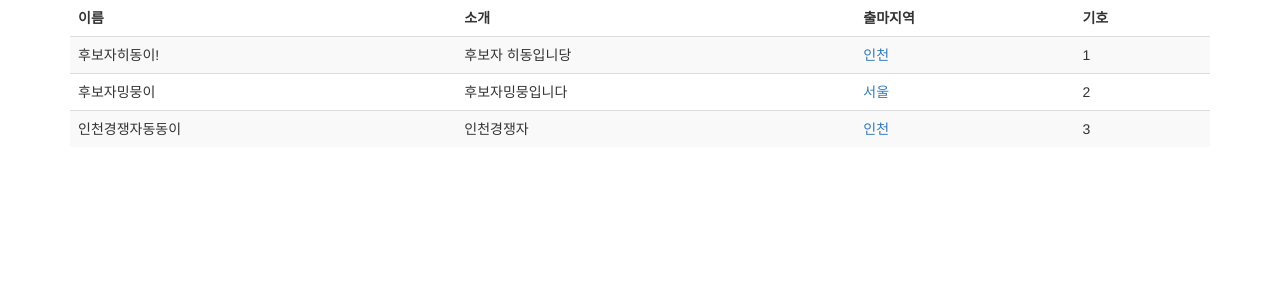
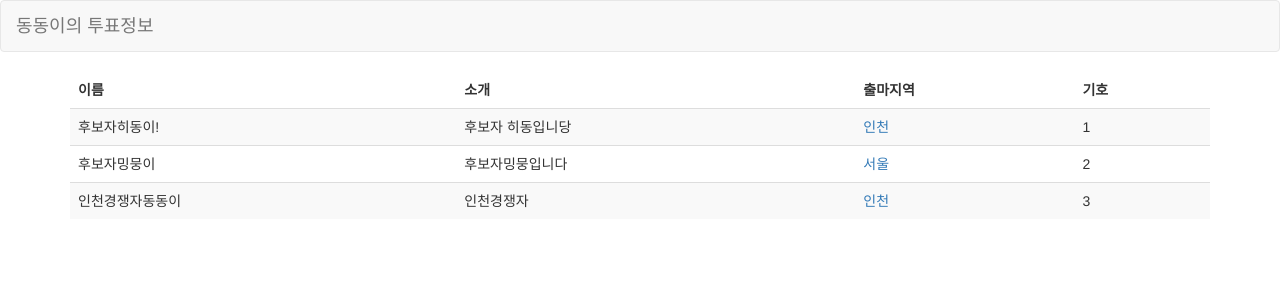
Before and after one commit to lastmagic/django_prac, a Django app: page / in a window 1280 px wide. Shown: the top 300 px of the page. Run offline with Django 3.2, Linux system fonts and the light colour scheme; data comes from the database, SQL or seed files in the repository; both versions use the stored data as it was after the commit; some libraries are stand-ins or nearby versions.

Commit message:
nav bar add

```diff
--- a/elections/templates/elections/layout.html
+++ b/elections/templates/elections/layout.html
@@ -11,6 +11,12 @@
   <script src="http://maxcdn.bootstrapcdn.com/bootstrap/3.3.6/js/bootstrap.min.js"></script>
 </head>
 <body>
+<nav class="navbar navbar-default">
+  <div class="container-fluid">
+    <div class="navbar-header">
+      <a class="navbar-brand" href="{% url 'elections:home' %}">동동이의 투표정보</a>
+    </div>
+</nav>
 {% block content %}{% endblock %}
 </body>
 </html>
--- a/elections/urls.py
+++ b/elections/urls.py
@@ -1,7 +1,8 @@
 from django.conf.urls import url
 from . import views #.은 현재 폴더(elections)를 의미합니다.
-
+app_name = 'elections'
 urlpatterns = [
+    url(r'^$', views.index, name='home'),
     url(r'^$', views.index), #위의 urls.py와는 달리 include가 없습니다.
     url(r'^areas/(?P<area>[가-힣]+)/$', views.areas),
     url(r'^areas/(?P<area>[가-힣]+)/results$', views.results),
```
Also changed, not shown: db.sqlite3.
